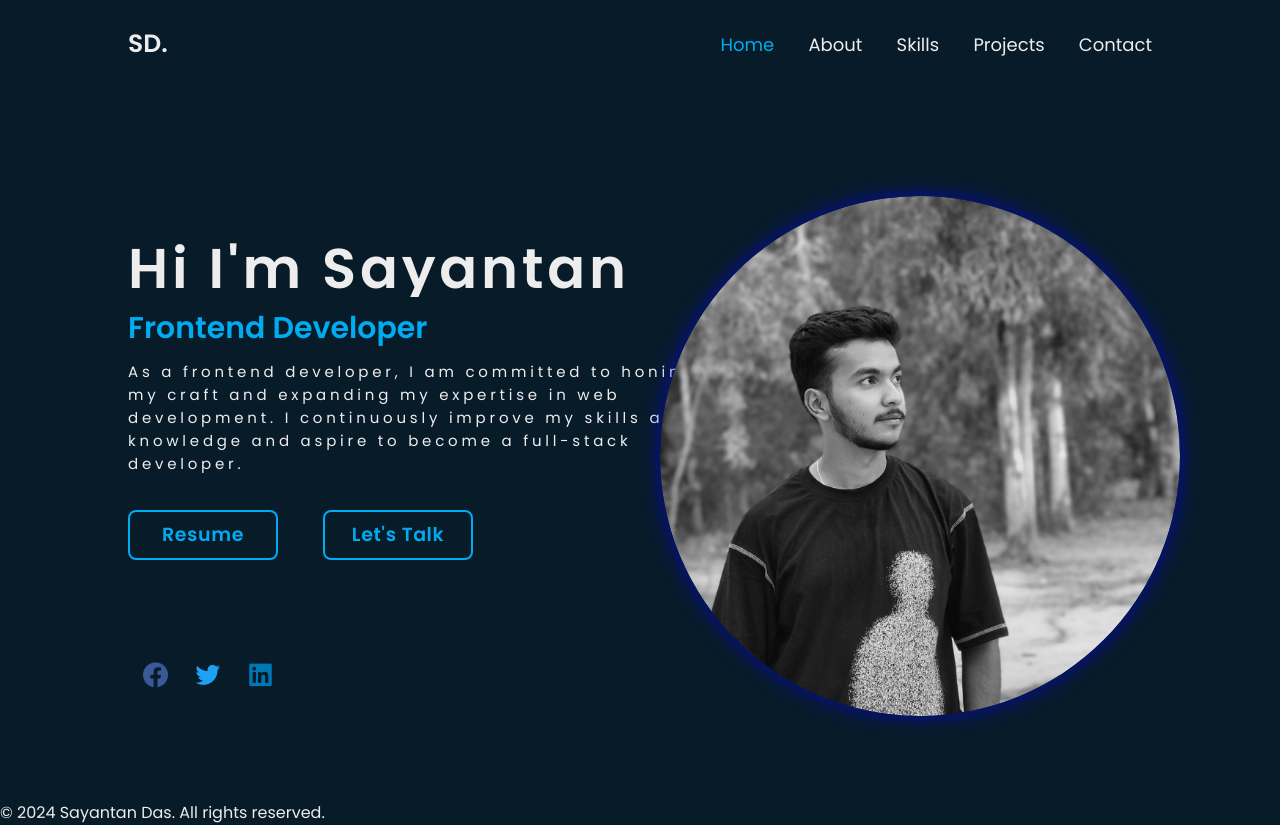
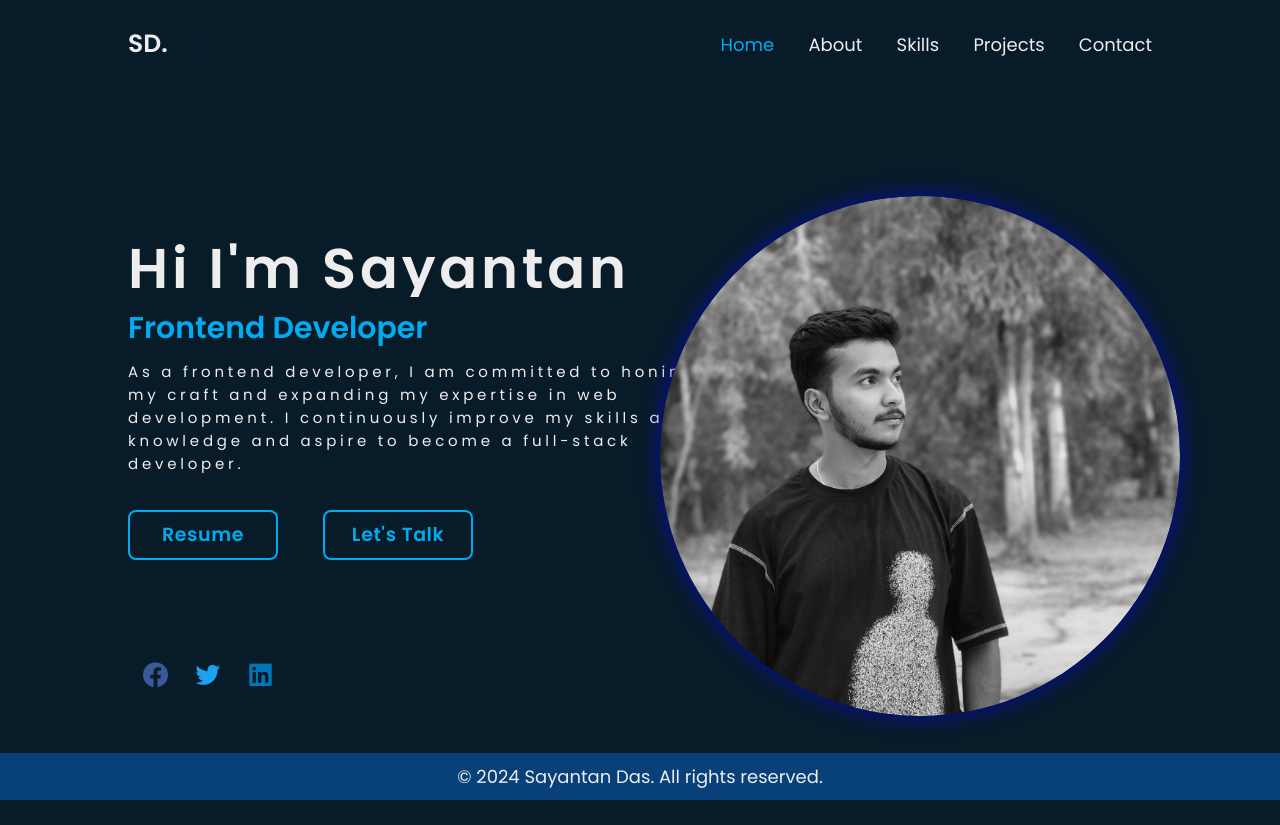
Before and after one commit to CodeCraftersE/portfolio, a plain HTML site: page index.html in a window 1280 px wide. After the commit the page ends 800 px from the top, so only its background shows below. Drawn offline with nearby package versions, Linux system fonts and the light colour scheme.

Commit message:
Update style.css

```diff
--- a/style.css
+++ b/style.css
@@ -172,7 +172,7 @@ body {
 .wrapper {
     position: fixed;
     right: 100px;
-    top: 50%;
+    top: 52%;
     transform: translateY(-50%);
     height: 520px;
     width: 520px;
@@ -424,3 +424,17 @@ body {
         transform: translateX(100%);
     }
 }
+
+.footer p{
+    color:#ededed;
+    font-weight: 400;
+    font-size: 18px;
+}
+.footer {
+    padding: 10px 20px;
+    text-align: center;
+    background-color: #08417a;
+    position: fixed;
+    width: 100%;
+    bottom: 0;
+}
```
